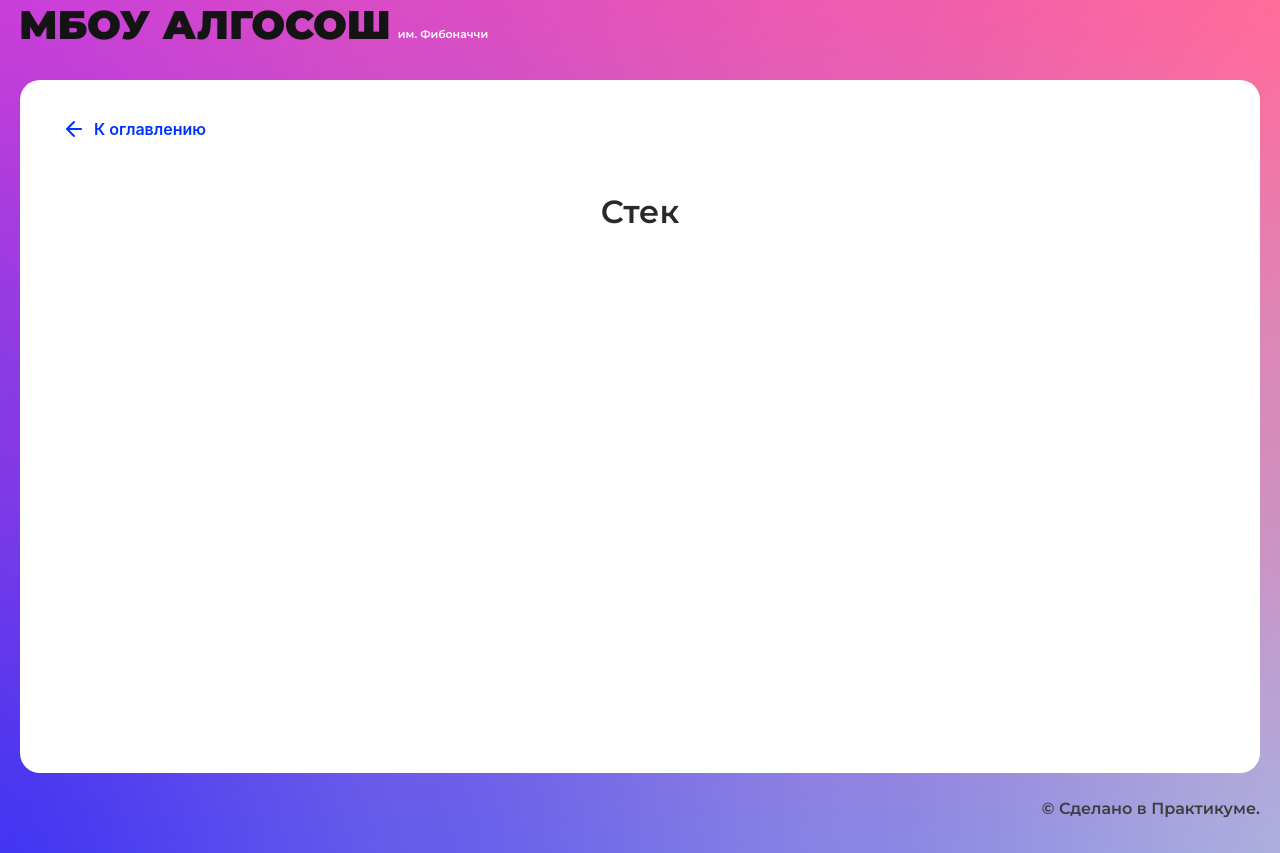
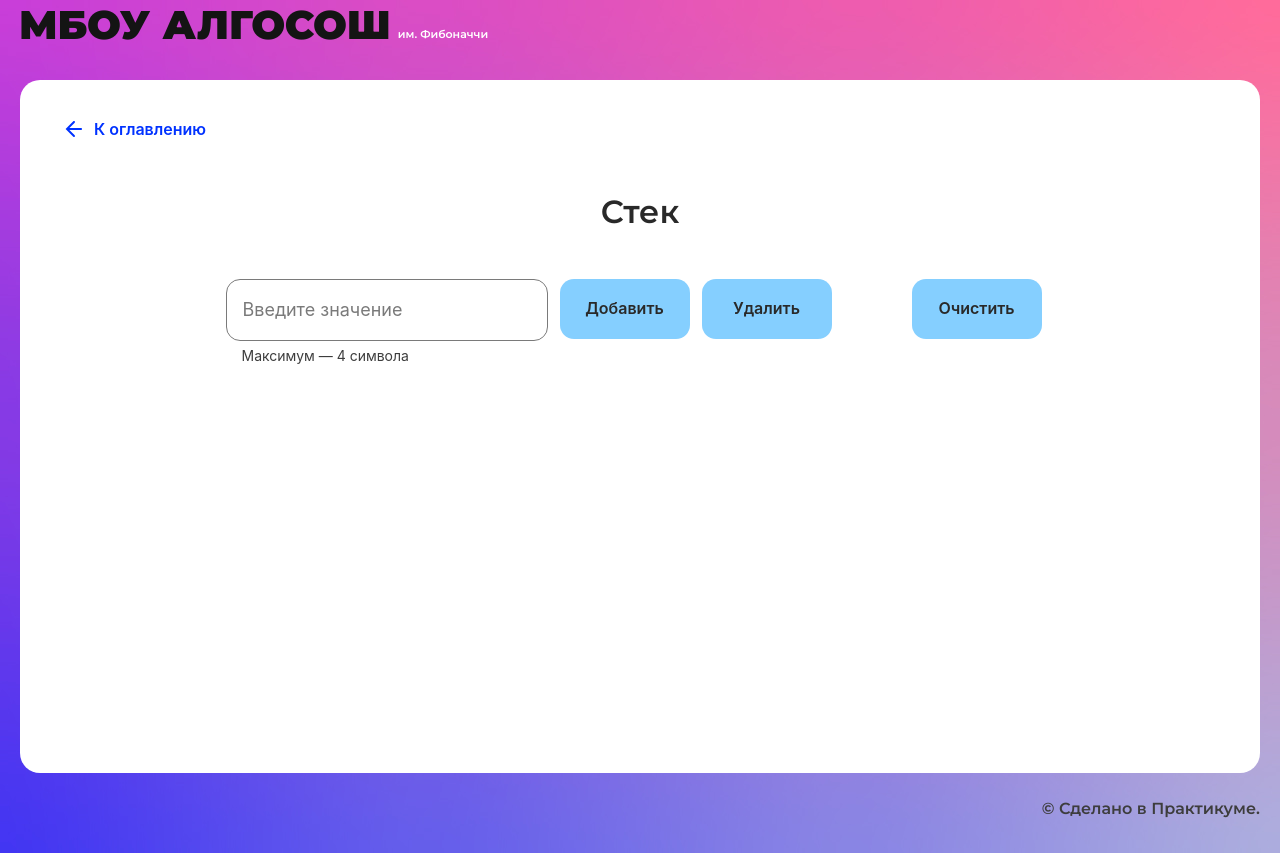
Before and after one commit to Ev-Kos/algososh, a React (Create React App) app: page /stack in a window 1280 px wide. Built offline with nearby package versions, Linux system fonts and the light colour scheme.

Commit message:
add layout and class

```diff
--- /dev/null
+++ b/src/components/stack-page/stack-page.module.css
@@ -0,0 +1,20 @@
+.form {
+    display: flex;
+    max-width: 829px;
+    margin: auto;
+}
+
+.container {
+    display: flex;
+    gap: 12px;
+    margin-right: 80px;
+}
+
+.result {
+    max-width: 368px;
+    margin: 48px auto 0;
+    display: flex;
+    align-items: end;
+    justify-content: center;
+    gap: 16px;
+}
--- a/src/components/stack-page/stack-page.tsx
+++ b/src/components/stack-page/stack-page.tsx
@@ -1,10 +1,27 @@
-import React from "react";
-import { SolutionLayout } from "../ui/solution-layout/solution-layout";
+import { FC } from 'react';
+import { Button } from '../ui/button/button';
+import { Input } from '../ui/input/input';
+import { SolutionLayout } from '../ui/solution-layout/solution-layout';
+import styles from './stack-page.module.css';
 
-export const StackPage: React.FC = () => {
+export const StackPage: FC = () => {
   return (
     <SolutionLayout title="Стек">
-
+      <form className={styles.form}>
+        <div className={styles.container}>
+          <Input isLimitText={true} maxLength={4} placeholder='Введите значение'/>
+          <Button text='Добавить' type='submit'></Button>
+          <Button text='Удалить' type='button'></Button>
+        </div>
+        <Button text='Очистить' type='button'></Button>
+      </form>
+      {/* <div  className={styles.result}>
+        {arr.map((item, index) => {
+          return (
+            <Column index={item.value} key={index} state={item.color}></Column>
+          );
+        })}
+      </div> */}
     </SolutionLayout>
   );
 };
```
Also changed, not shown: src/components/stack-page/stack.tsx (added, +27 -0 lines).
